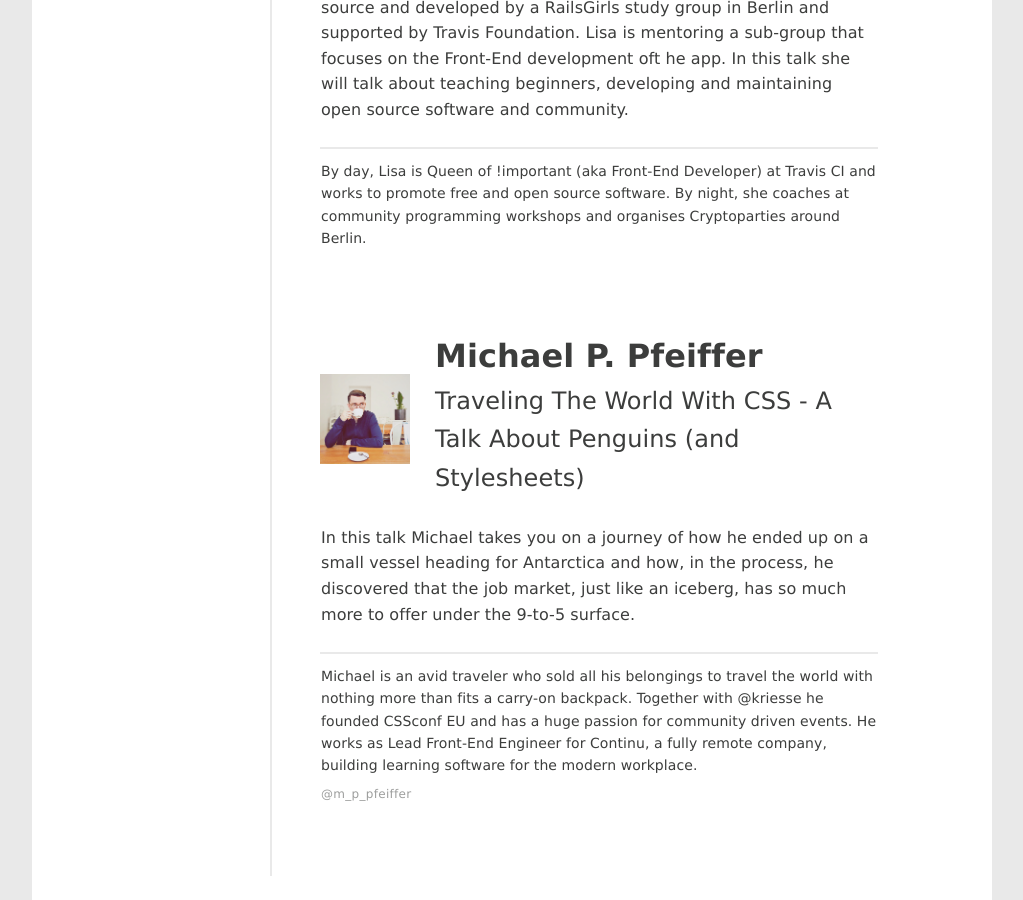
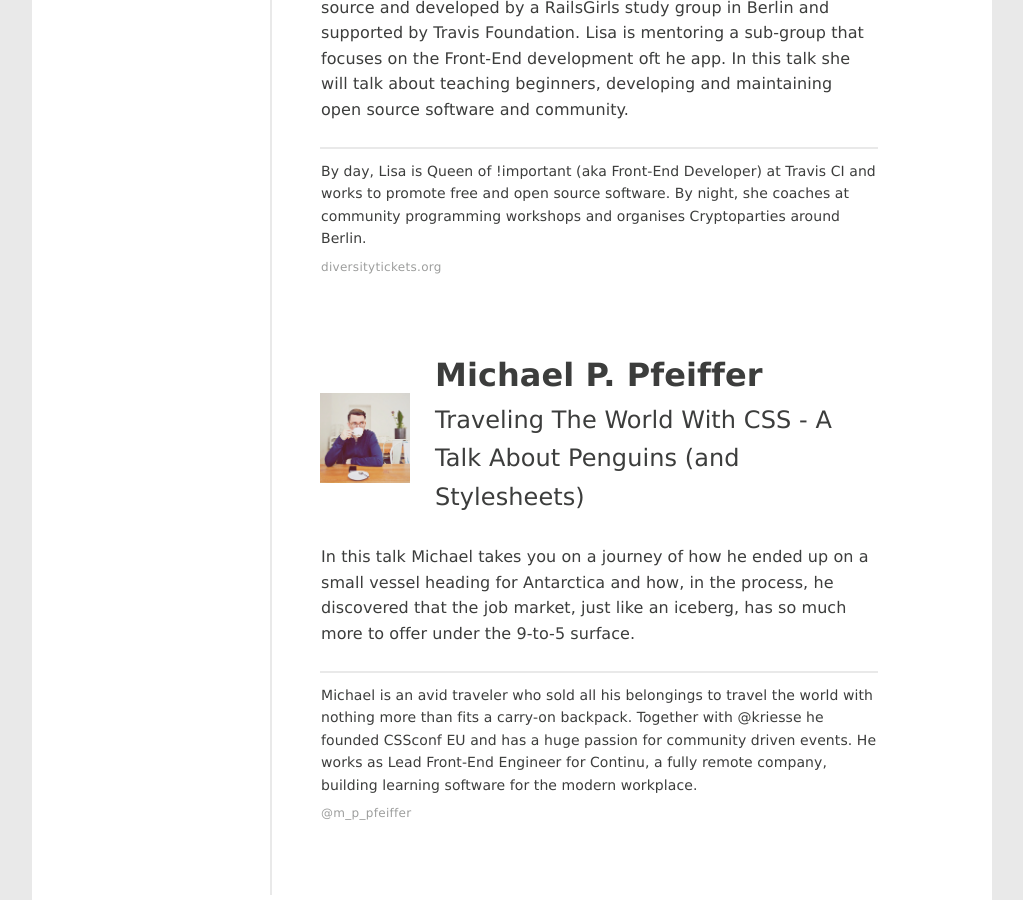
Before and after one commit to upfrontug/upfrontug.github.io, a Jekyll site: the page built from _posts/2016-06-14-meetup.html, in a window 1280 px wide and 900 px high, scrolled down 1200 px. Shown: the whole window, without its empty margins (128-1151 px from the left). Built offline with Jekyll 4.4.1, drawn with Linux system fonts in a browser that asks for light colours; a script that is not in the unit is left out.

Commit message:
add diversitytickets.org link

```diff
--- a/_posts/2016-06-14-meetup.html
+++ b/_posts/2016-06-14-meetup.html
@@ -16,6 +16,9 @@
       title: 'The Story of diversitytickets.org'
       desc: 'This is the story of https://diversitytickets.org/ an app for conferences to promote and organize their diversity tickets, scholarships or opportunity grants. The rails app behind it is open source and developed by a RailsGirls study group in Berlin and supported by Travis Foundation. Lisa is mentoring a sub-group that focuses on the Front-End development oft he app. In this talk she will talk about teaching beginners, developing and maintaining open source software and community.'
       bio: 'By day, Lisa is Queen of !important (aka Front-End Developer) at Travis CI and works to promote free and open source software. By night, she coaches at community programming workshops and organises Cryptoparties around Berlin.'
+      links:
+        - url: 'https://diversitytickets.org'
+          title: 'diversitytickets.org'
     - name: 'Michael P. Pfeiffer'
       title: 'Traveling The World With CSS - A Talk About Penguins (and Stylesheets)'
       picture: 'michael-p-pfeiffer.png'
```
